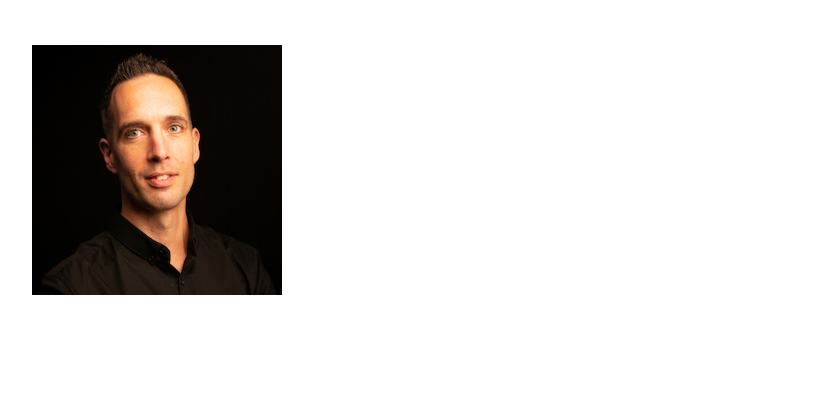
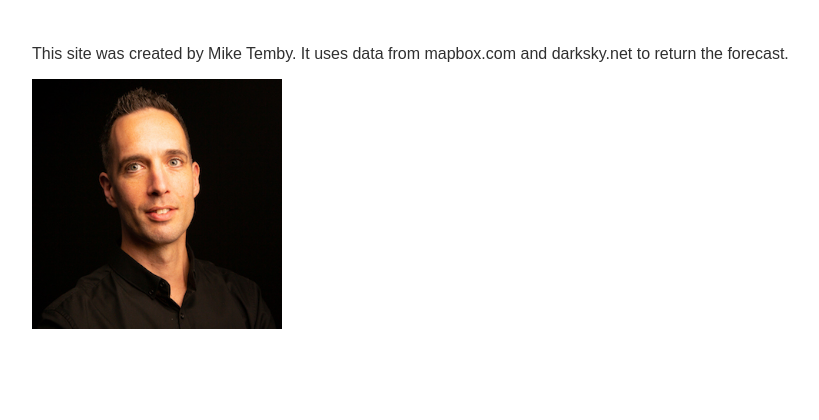
Before and after one commit to miketemby/weather-app, a Node server app: page /about in a window 1280 px wide. Shown: the part 172-592 px from the top of the page, without its empty margins (96-915 px from the left). Run offline with Node 20, Linux system fonts and the light colour scheme; some libraries are stand-ins or nearby versions.

Commit message:
modified about text

```diff
--- a/templates/views/about.hbs
+++ b/templates/views/about.hbs
@@ -12,6 +12,7 @@
     <body>
         {{>header}}
         <div id="main-content">
+            <p>This site was created by Mike Temby. It uses data from mapbox.com and darksky.net to return the forecast.</p>
             <img src="/img/mike.jpg" alt="mike profile">
         </div>
         {{>footer}}
```
